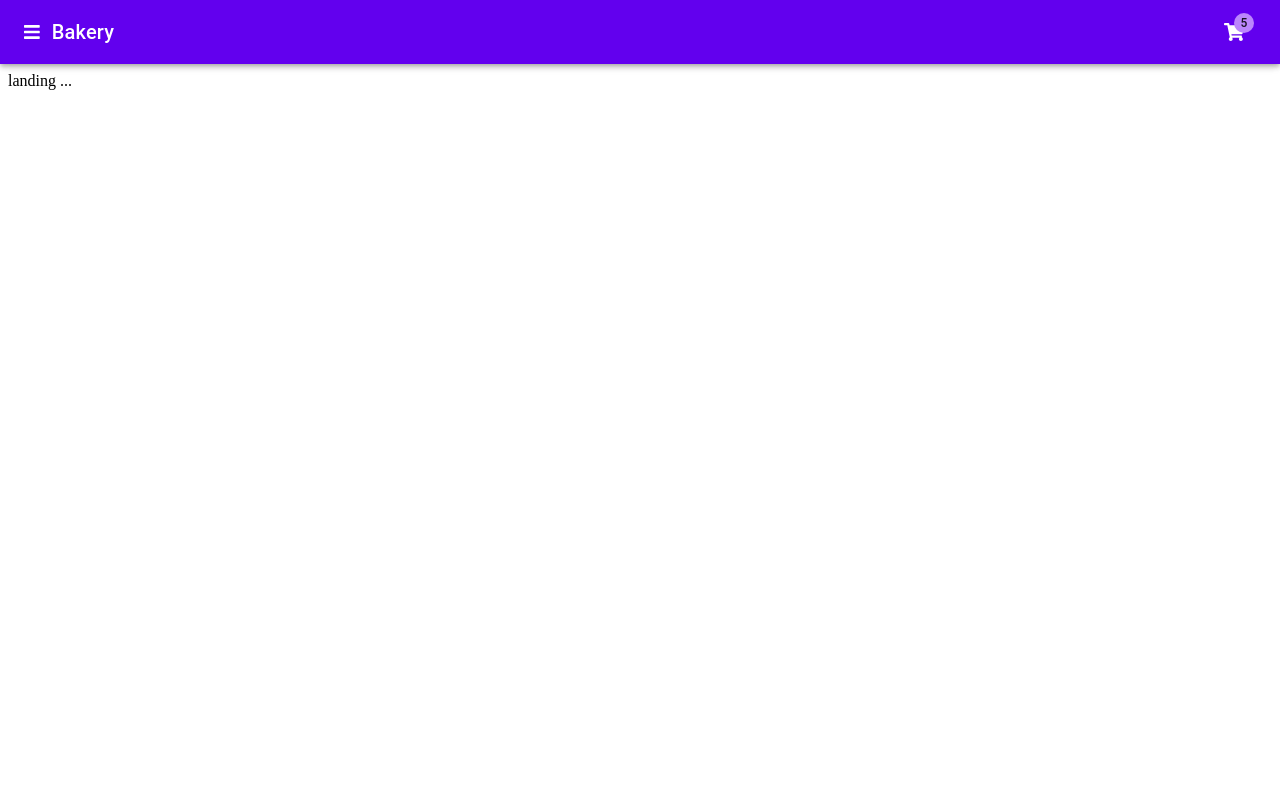
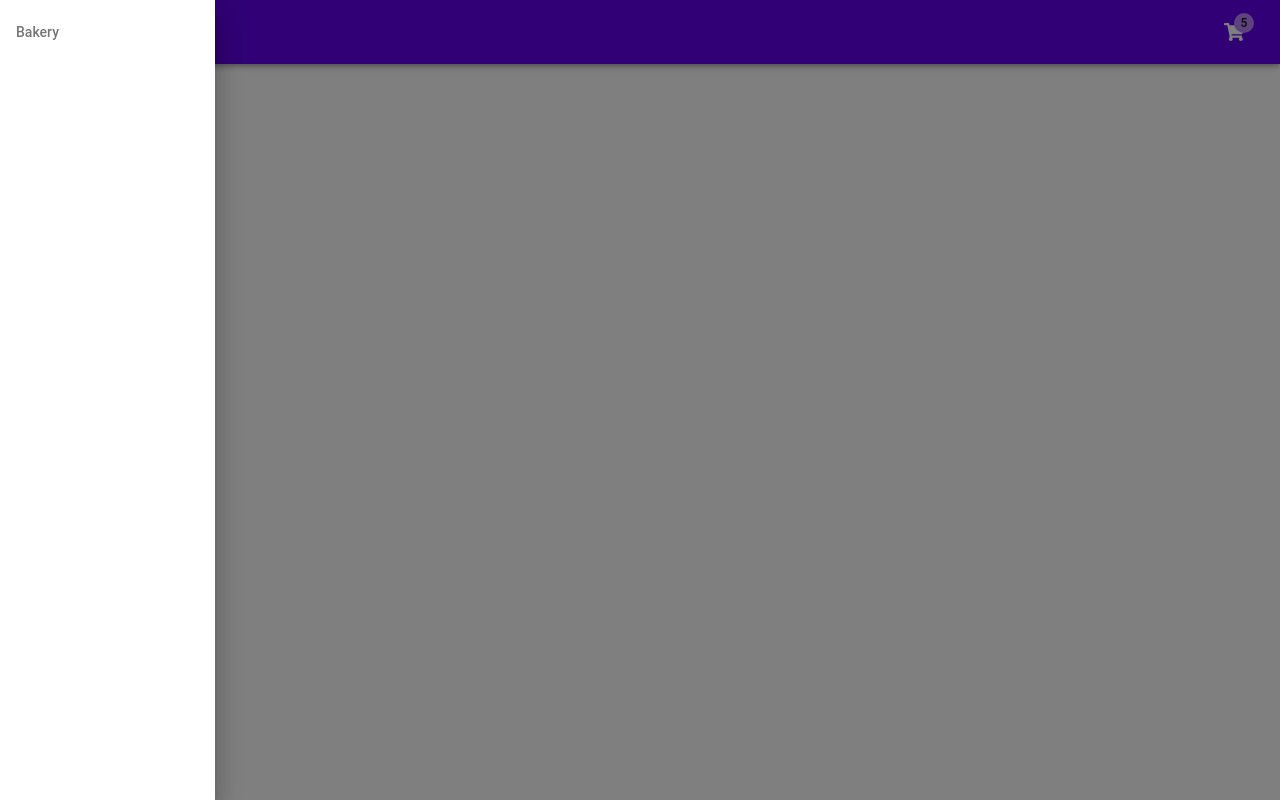
Before and after one commit to ex8/bakery, a React app in the folder packages/flower/: page / in a window 1280 px wide. Both pictures are taken after a click on the button 31 px from the left and 32 px from the top of the page. Built offline with nearby package versions, Linux system fonts and the light colour scheme.

Commit message:
navigation and redux flow

```diff
--- a/packages/flower/package.json
+++ b/packages/flower/package.json
@@ -19,11 +19,15 @@
     "@material-ui/lab": "^4.0.0-alpha.56",
     "react": "^16.13.1",
     "react-dom": "^16.13.1",
-    "react-router-dom": "^5.2.0"
+    "react-redux": "^7.2.1",
+    "react-router-dom": "^5.2.0",
+    "redux": "^4.0.5",
+    "redux-thunk": "^2.3.0"
   },
   "devDependencies": {
     "@types/react": "^16.9.49",
     "@types/react-dom": "^16.9.8",
+    "@types/react-redux": "^7.1.9",
     "@types/react-router-dom": "^5.1.5",
     "babel-core": "^6.26.3",
     "babel-loader": "^8.1.0",
--- a/packages/flower/src/App.tsx
+++ b/packages/flower/src/App.tsx
@@ -1,17 +1,23 @@
 import React from 'react'
 import { MuiThemeProvider } from '@material-ui/core'
+import { BrowserRouter } from 'react-router-dom'
 import theme from './theme'
 import { Router } from './routes'
-import { TopBar } from './components'
-import { BrowserRouter } from 'react-router-dom'
+import TopBar from './components/TopBar'
+import { Provider } from 'react-redux'
+import store from './state/store'
+import Navigation from './components/Navigation'
 
 const App: React.FC = () => (
+  <Provider store={store}>
     <MuiThemeProvider theme={theme}>
       <BrowserRouter>
         <TopBar />
+        <Navigation />
         <Router />
       </BrowserRouter>
     </MuiThemeProvider>
+  </Provider>
 )
 
 export default App
--- /dev/null
+++ b/packages/flower/src/components/Navigation.tsx
@@ -0,0 +1,47 @@
+import React from 'react'
+import { Grid, Drawer, List, ListSubheader } from '@material-ui/core'
+import { makeStyles } from '@material-ui/core/styles'
+import { connect } from 'react-redux'
+import { IAppState } from '../state/reducers'
+import { toggleNavigation, IToggleNavigationAction } from '../state/actions'
+
+interface INavigationProps {
+  open: boolean
+  toggleNavigation: () => IToggleNavigationAction
+}
+
+const useStyles = makeStyles(() => ({
+  drawer: {
+    flexShrink: 0,
+  },
+  paper: {
+    width: 215,
+  },
+}))
+
+const Navigation: React.FC<INavigationProps> = ({ open, toggleNavigation }: INavigationProps) => {
+  const { drawer, paper } = useStyles()
+  return (
+    <Grid container justify="space-between">
+      <Grid item>
+        <Drawer className={drawer} classes={{ paper }} open={open} onClose={() => toggleNavigation()}>
+          <List>
+            <ListSubheader>
+              Bakery
+            </ListSubheader>
+          </List>
+        </Drawer>
+      </Grid>
+    </Grid>
+  )
+}
+
+const mapStateToProps = (state: IAppState) => ({
+  open: state.navigation.open,
+})
+
+const mapDispatchToProps = {
+  toggleNavigation,
+}
+
+export default connect(mapStateToProps, mapDispatchToProps)(Navigation)
--- a/packages/flower/src/components/TopBar.tsx
+++ b/packages/flower/src/components/TopBar.tsx
@@ -4,6 +4,12 @@ import { makeStyles } from '@material-ui/core/styles'
 import { FontAwesomeIcon } from '@fortawesome/react-fontawesome'
 import { faBars, faShoppingCart } from '@fortawesome/free-solid-svg-icons'
 import { Link } from 'react-router-dom'
+import { connect } from 'react-redux'
+import { toggleNavigation, IToggleNavigationAction } from '../state/actions'
+
+interface ITopBarProps {
+  toggleNavigation: () => IToggleNavigationAction
+}
 
 const useStyles = makeStyles(theme => ({
   container: {
@@ -19,13 +25,13 @@ const useStyles = makeStyles(theme => ({
   toolbar: theme.mixins.toolbar,
 }))
 
-const TopBar: React.FC = () => {
+const TopBar: React.FC<ITopBarProps> = ({ toggleNavigation }: ITopBarProps) => {
   const { container, link, bars, toolbar } = useStyles()
   return (
     <div className={container}>
       <AppBar>
         <Toolbar>
-          <IconButton className={bars} color='inherit' >
+          <IconButton className={bars} color='inherit' onClick={() => toggleNavigation()}>
             <FontAwesomeIcon icon={faBars} size="xs" />
           </IconButton>
           <Typography className={container} variant='h6'>
@@ -43,4 +49,8 @@ const TopBar: React.FC = () => {
   )
 }
 
-export { TopBar }
+const mapDispatchToProps = {
+  toggleNavigation,
+}
+
+export default connect(null, mapDispatchToProps)(TopBar)
--- a/packages/flower/src/components/index.ts
+++ b/packages/flower/src/components/index.ts
@@ -1 +1,2 @@
 export * from './TopBar'
+export * from './Navigation'
--- /dev/null
+++ b/packages/flower/src/state/actions/index.ts
@@ -0,0 +1 @@
+export * from './navigation'
--- /dev/null
+++ b/packages/flower/src/state/actions/navigation.ts
@@ -0,0 +1,19 @@
+import { ActionCreator, AnyAction } from 'redux'
+import { ThunkAction } from 'redux-thunk'
+import { IAppState } from '../reducers'
+
+export const TOGGLE_NAVIGATION = 'TOGGLE_NAVIGATION'
+
+export interface IToggleNavigationAction extends AnyAction {
+  open: boolean
+}
+
+export type IToggleNavigationActionCreater = ActionCreator<ThunkAction<IToggleNavigationAction, IAppState, null, AnyAction>>
+
+export const toggleNavigation: IToggleNavigationActionCreater = () => (dispatch, getState): IToggleNavigationAction => {
+  const { open } = getState().navigation
+  return dispatch({
+    type: TOGGLE_NAVIGATION,
+    open: !open
+  })
+}
--- /dev/null
+++ b/packages/flower/src/state/reducers/index.ts
@@ -0,0 +1,10 @@
+import { combineReducers } from 'redux'
+import navigation, { INavigationState } from './navigation'
+
+export interface IAppState {
+  readonly navigation: INavigationState
+}
+
+export default combineReducers<IAppState>({
+  navigation,
+})
--- /dev/null
+++ b/packages/flower/src/state/reducers/navigation.ts
@@ -0,0 +1,18 @@
+import { IToggleNavigationAction, TOGGLE_NAVIGATION } from '../actions'
+
+export interface INavigationState {
+  open: boolean
+}
+
+const INITIAL_STATE: INavigationState = {
+  open: false,
+}
+
+export default function (state: INavigationState = INITIAL_STATE, action: IToggleNavigationAction): INavigationState {
+  switch (action.type) {
+    case TOGGLE_NAVIGATION:
+      return { ...state, open: action.open }
+    default:
+      return state
+  }
+}
--- /dev/null
+++ b/packages/flower/src/state/store.ts
@@ -0,0 +1,11 @@
+import { createStore, applyMiddleware, compose, StoreEnhancer, Store } from 'redux'
+import thunk from 'redux-thunk'
+import reducers from './reducers'
+
+// eslint-disable-next-line @typescript-eslint/no-explicit-any
+const dev = (window as any).__REDUX_DEVTOOLS_EXTENSION__ && (window as any).__REDUX_DEVTOOLS_EXTENSION__()
+const enhancers: StoreEnhancer = compose(applyMiddleware(thunk), dev)
+
+const store: Store = createStore(reducers, enhancers)
+
+export default store
```
Also changed, not shown: 1 other file (tests, documents, lock files or other folders). Lines whose indentation alone changed are shown as unchanged.
